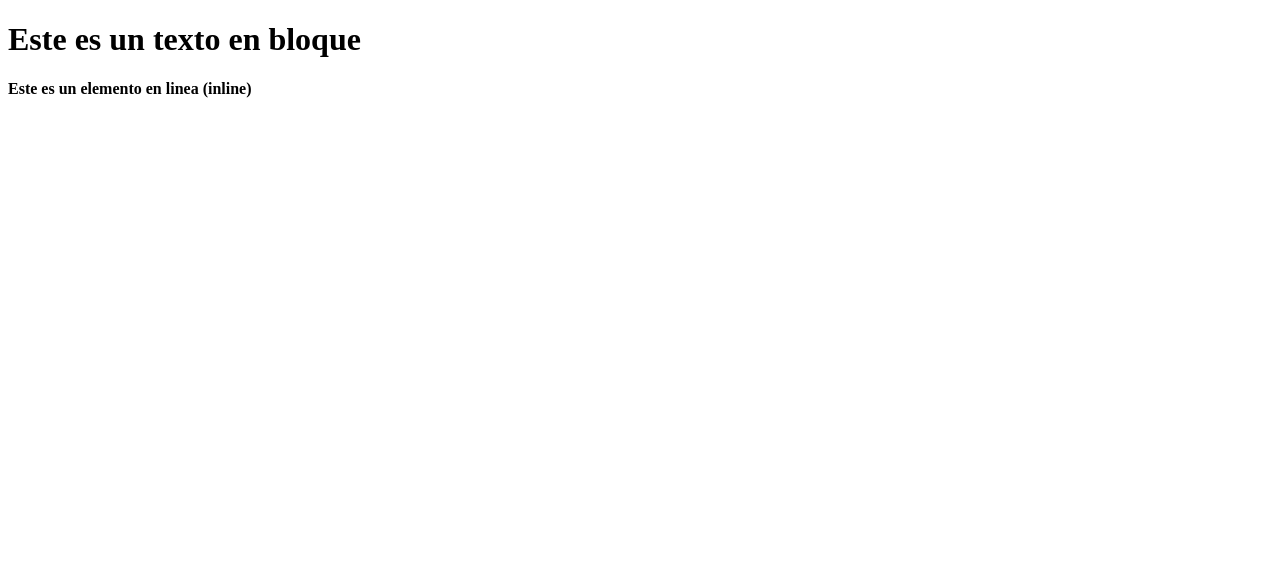
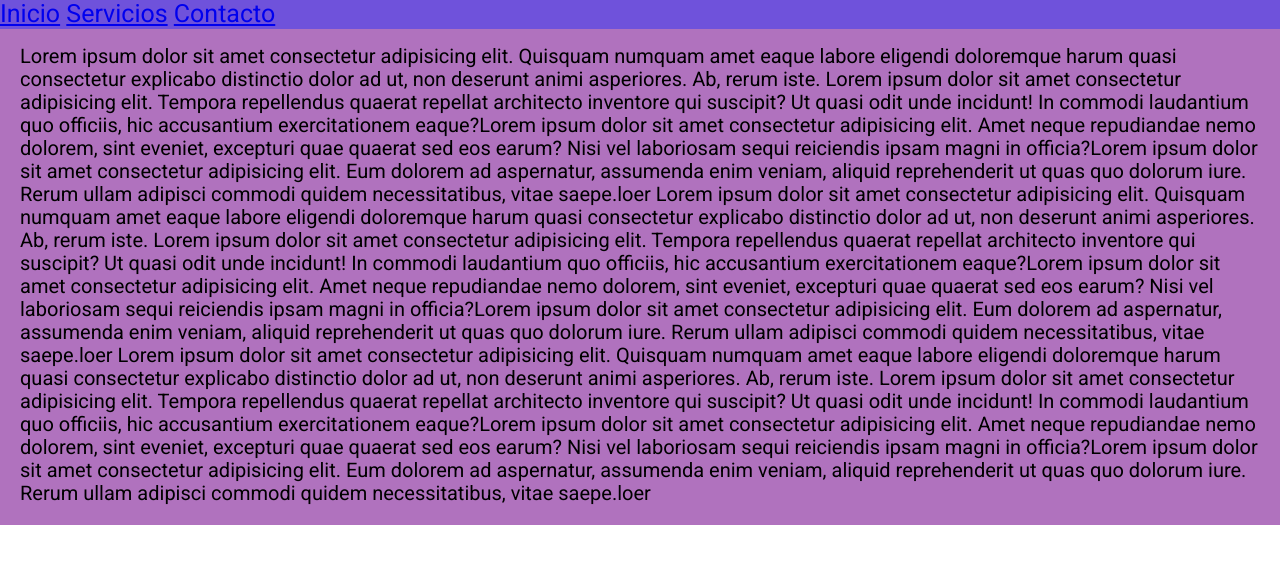
Before and after one commit to Alex-gs22/Curso-HTML--CSS-Y-JavaScript, a plain HTML site: page CSS/index.html in a window 1280 px wide. Drawn offline with Linux system fonts and the light colour scheme.

Commit message:
imgf box model

```diff
--- a/CSS/index.html
+++ b/CSS/index.html
@@ -6,13 +6,23 @@
   <title>Fuente Externa</title>
   <link rel="preconnect" href="https://fonts.googleapis.com">
   <link href="https://fonts.googleapis.com/css2?family=Roboto:wght@100;300;400;700&display=swap" rel="stylesheet">
+  <link rel="stylesheet" type="text/css" href="style.css">
+  <link rel="stylesheet" type="text/css" href="normalize.css">
 </head>
-<body>
-    <h1>
-        Este es un texto en bloque
-    </h1>
-    <b>
-        Este es un elemento en linea (inline)
-    </b>
-</body>
+    <nav>
+        <ul>
+            <li class="list-nav"><a href="#">Inicio</a></li>
+            <li class="list-nav"><a href="#">Servicios</a></li>
+            <li class="list-nav"><a href="#">Contacto</a></li>
+        </ul>
+    </nav>
+    <body>
+        <p class="container">
+            Lorem ipsum dolor sit amet consectetur adipisicing elit. Quisquam numquam amet eaque labore eligendi doloremque harum quasi consectetur explicabo distinctio dolor ad ut, non deserunt animi asperiores. Ab, rerum iste. Lorem ipsum dolor sit amet consectetur adipisicing elit. Tempora repellendus quaerat repellat architecto inventore qui suscipit? Ut quasi odit unde incidunt! In commodi laudantium quo officiis, hic accusantium exercitationem eaque?Lorem ipsum dolor sit amet consectetur adipisicing elit. Amet neque repudiandae nemo dolorem, sint eveniet, excepturi quae quaerat sed eos earum? Nisi vel laboriosam sequi reiciendis ipsam magni in officia?Lorem ipsum dolor sit amet consectetur adipisicing elit. Eum dolorem ad aspernatur, assumenda enim veniam, aliquid reprehenderit ut quas quo dolorum iure. Rerum ullam adipisci commodi quidem necessitatibus, vitae saepe.loer
+
+            Lorem ipsum dolor sit amet consectetur adipisicing elit. Quisquam numquam amet eaque labore eligendi doloremque harum quasi consectetur explicabo distinctio dolor ad ut, non deserunt animi asperiores. Ab, rerum iste. Lorem ipsum dolor sit amet consectetur adipisicing elit. Tempora repellendus quaerat repellat architecto inventore qui suscipit? Ut quasi odit unde incidunt! In commodi laudantium quo officiis, hic accusantium exercitationem eaque?Lorem ipsum dolor sit amet consectetur adipisicing elit. Amet neque repudiandae nemo dolorem, sint eveniet, excepturi quae quaerat sed eos earum? Nisi vel laboriosam sequi reiciendis ipsam magni in officia?Lorem ipsum dolor sit amet consectetur adipisicing elit. Eum dolorem ad aspernatur, assumenda enim veniam, aliquid reprehenderit ut quas quo dolorum iure. Rerum ullam adipisci commodi quidem necessitatibus, vitae saepe.loer
+
+            Lorem ipsum dolor sit amet consectetur adipisicing elit. Quisquam numquam amet eaque labore eligendi doloremque harum quasi consectetur explicabo distinctio dolor ad ut, non deserunt animi asperiores. Ab, rerum iste. Lorem ipsum dolor sit amet consectetur adipisicing elit. Tempora repellendus quaerat repellat architecto inventore qui suscipit? Ut quasi odit unde incidunt! In commodi laudantium quo officiis, hic accusantium exercitationem eaque?Lorem ipsum dolor sit amet consectetur adipisicing elit. Amet neque repudiandae nemo dolorem, sint eveniet, excepturi quae quaerat sed eos earum? Nisi vel laboriosam sequi reiciendis ipsam magni in officia?Lorem ipsum dolor sit amet consectetur adipisicing elit. Eum dolorem ad aspernatur, assumenda enim veniam, aliquid reprehenderit ut quas quo dolorum iure. Rerum ullam adipisci commodi quidem necessitatibus, vitae saepe.loer
+        </p>
+    </body>
 </html>
--- a/CSS/style.css
+++ b/CSS/style.css
@@ -1,4 +1,25 @@
 body {
     font-family: "Roboto", sans-serif;
+    font-size: 25px;
+    padding-top: 25px;
+}
 
-  }
+nav {
+    position: fixed;
+    background-color: #6f52db;
+    width: 100%;
+    margin-top: -25px;
+}
+
+.container {
+    display: inline-block;
+    background-color: rgb(176, 114, 190);
+    padding: 20px;
+}
+
+.list-nav{
+    display: inline;
+}
+p {
+    font-size: 20px;
+}
```
Also changed, not shown: CSS/Recursos/boxmodelimg.png (added), CSS/normalize.css.
